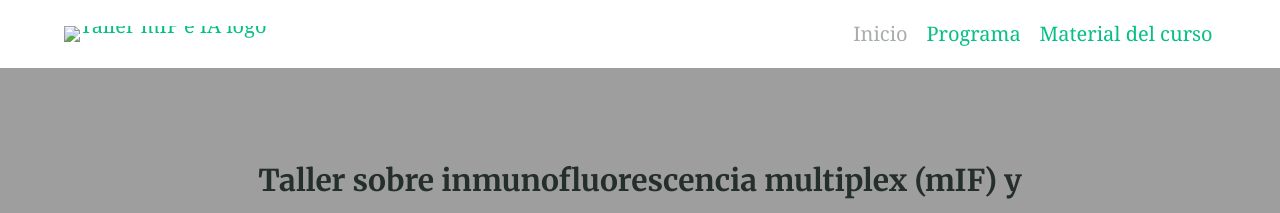
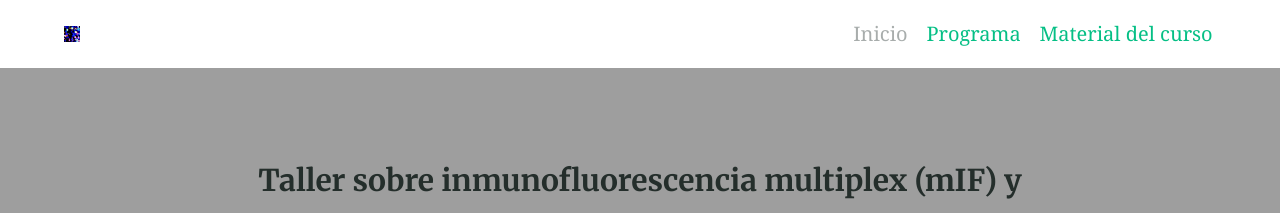
Before and after one commit to acnilo/202411_LNMA_IA-mIF, a Jekyll site: the page built from index.md, in a window 1280 px wide. Shown: the top 213 px of the page. Built offline with Jekyll 4.4.1, drawn with Linux system fonts in a browser that asks for light colours.

Commit message:
update line 20

```diff
--- a/_config.yml
+++ b/_config.yml
@@ -77,7 +77,7 @@ defaults:
 encoding: utf-8  # Make sure the encoding is right
 lang: es  # Set the site language
 title: "Taller mIF e IA"  # Site name or title
-logo: "https://acnilo.github.io/202411_LNMA_IA-mIF/assets/Imagenes/logoPagTallermIF_IA.png"  # Site logo
+logo: "/assets/Imagenes/logoPagTallermIF_IA.png"  # Site logo
 description: "Los asistentes se familiarizarán con los conceptos básicos de mIF y AI-DL..."  # Site description
 url: "https://acnilo.github.io"  # Site url
 baseurl: "/202411_LNMA_IA-mIF/"
```
